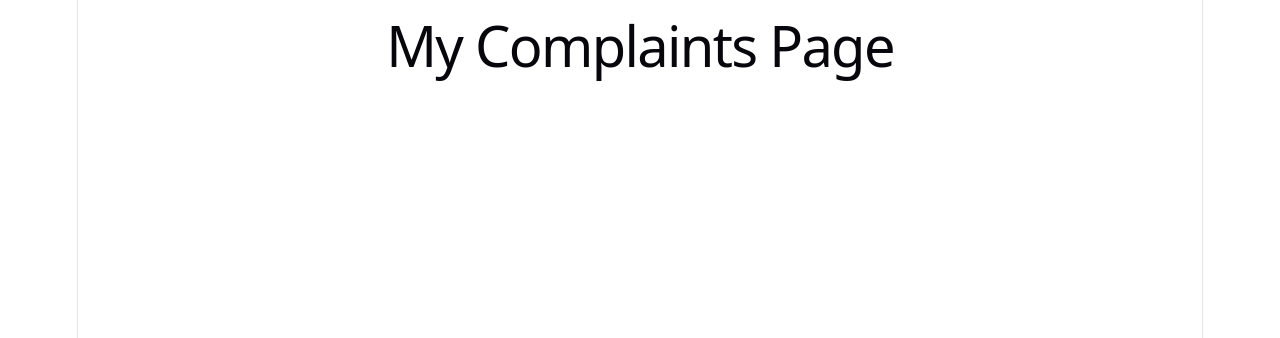
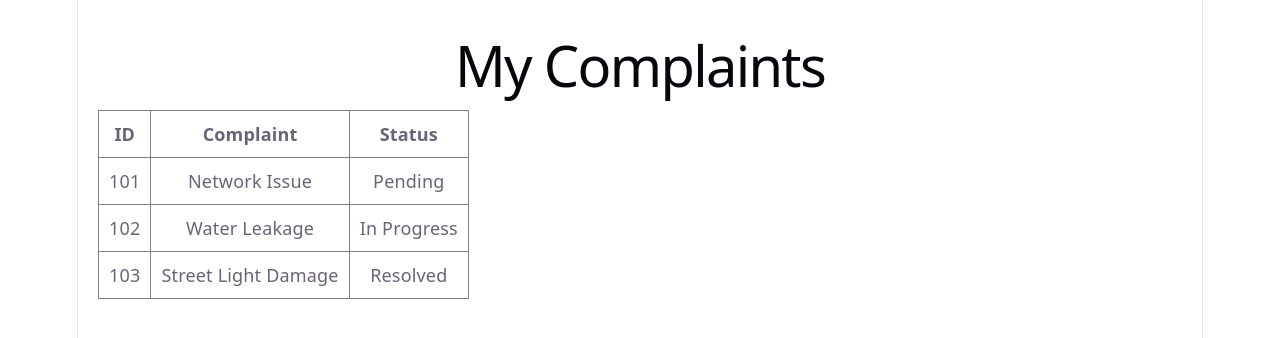
Before and after one commit to Astrophile-tech/complaint_management_system, a React app in the folder frontend/: page / in a window 1280 px wide. Shown: the top 338 px of the page. Built offline with nearby package versions, Linux system fonts and the light colour scheme; the HTML template or start-up script is replaced by a standard one.

Commit message:
Added basic pages

```diff
--- a/frontend/src/components/ComplaintDetails.jsx
+++ b/frontend/src/components/ComplaintDetails.jsx
@@ -1,5 +1,33 @@
 function ComplaintDetails() {
-  return <h1>Complaint Details Page</h1>;
+  return (
+    <div style={{ padding: "20px" }}>
+      <h1>Complaint Details</h1>
+
+      <p>
+        <strong>Complaint ID:</strong> 101
+      </p>
+
+      <p>
+        <strong>Title:</strong> Network Issue
+      </p>
+
+      <p>
+        <strong>Category:</strong> Technical
+      </p>
+
+      <p>
+        <strong>Description:</strong> Internet connection is not working properly.
+      </p>
+
+      <p>
+        <strong>Date Submitted:</strong> 08-06-2026
+      </p>
+
+      <p>
+        <strong>Status:</strong> Pending
+      </p>
+    </div>
+  );
 }
 
 export default ComplaintDetails;
--- a/frontend/src/components/ComplaintStatus.jsx
+++ b/frontend/src/components/ComplaintStatus.jsx
@@ -1,5 +1,16 @@
 function ComplaintStatus() {
-  return <h1>Complaint Status Page</h1>;
+  return (
+    <div style={{ padding: "20px" }}>
+      <h1>Complaint Status</h1>
+
+      <ul>
+        <li>✅ Complaint Submitted</li>
+        <li>✅ Under Review</li>
+        <li>⏳ In Progress</li>
+        <li>⬜ Resolved</li>
+      </ul>
+    </div>
+  );
 }
 
 export default ComplaintStatus;
--- a/frontend/src/components/MyComplaints.jsx
+++ b/frontend/src/components/MyComplaints.jsx
@@ -1,5 +1,35 @@
 function MyComplaints() {
-  return <h1>My Complaints Page</h1>;
+  const complaints = [
+    { id: 101, title: "Network Issue", status: "Pending" },
+    { id: 102, title: "Water Leakage", status: "In Progress" },
+    { id: 103, title: "Street Light Damage", status: "Resolved" },
+  ];
+
+  return (
+    <div style={{ padding: "20px" }}>
+      <h1>My Complaints</h1>
+
+      <table border="1" cellPadding="10" style={{ borderCollapse: "collapse" }}>
+        <thead>
+          <tr>
+            <th>ID</th>
+            <th>Complaint</th>
+            <th>Status</th>
+          </tr>
+        </thead>
+
+        <tbody>
+          {complaints.map((complaint) => (
+            <tr key={complaint.id}>
+              <td>{complaint.id}</td>
+              <td>{complaint.title}</td>
+              <td>{complaint.status}</td>
+            </tr>
+          ))}
+        </tbody>
+      </table>
+    </div>
+  );
 }
 
 export default MyComplaints;
```
